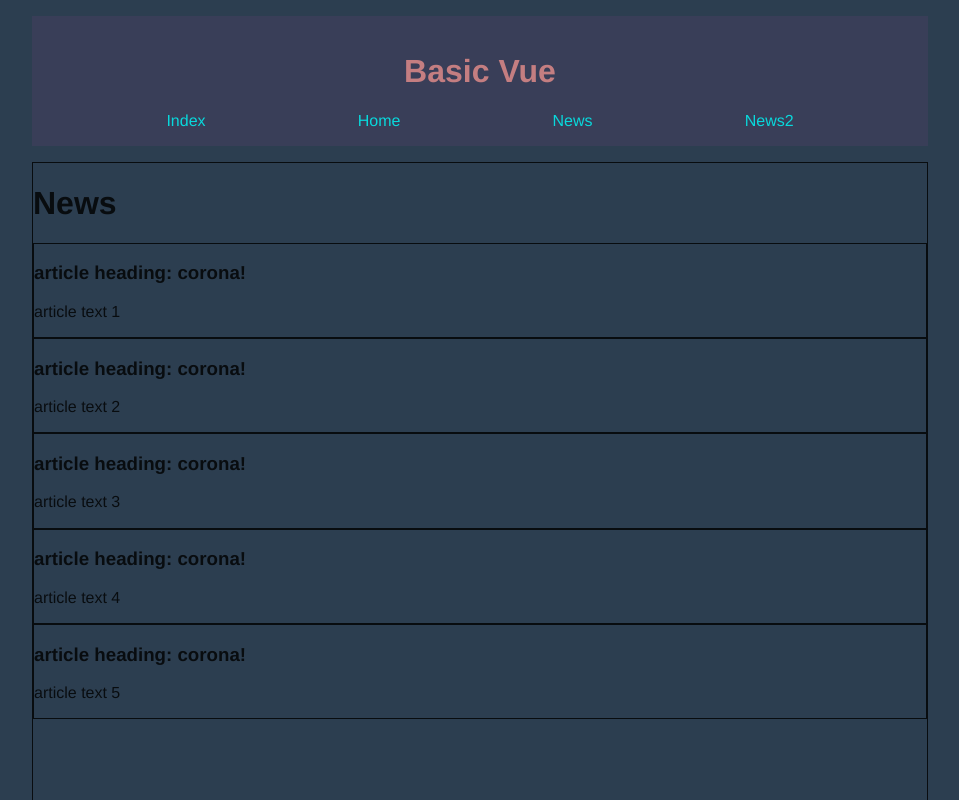
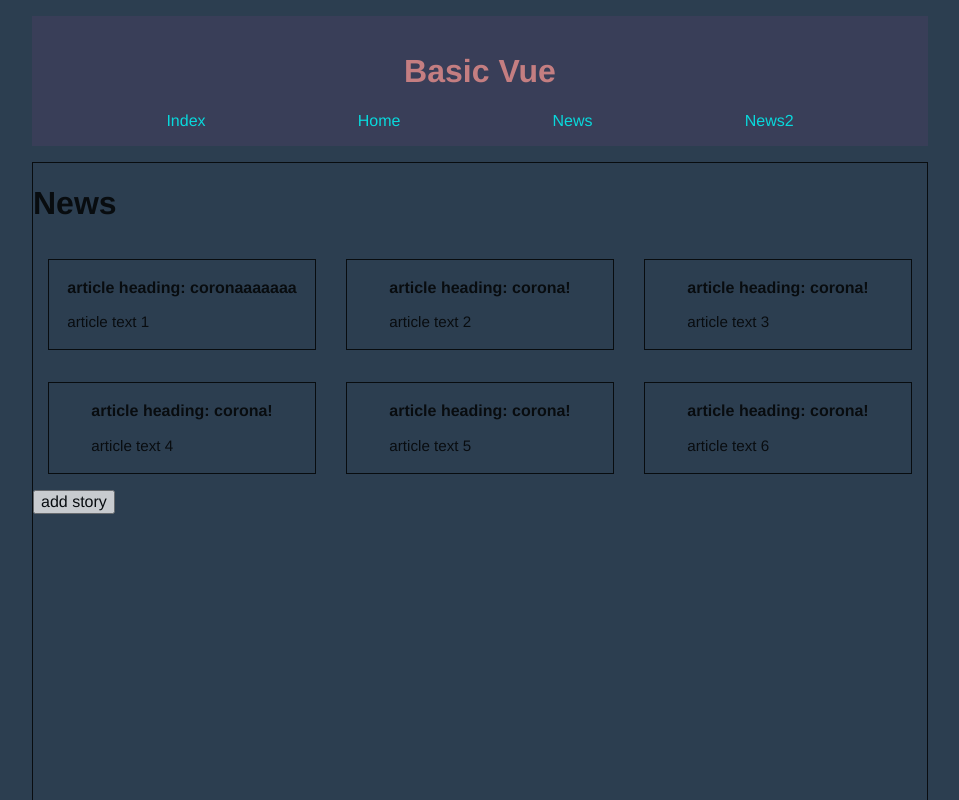
Before and after one commit to ok1a/basic-vue, a Vue app in the folder basic-vue/: page /#/news2 in a window 1280 px wide. Shown: the top 800 px of the page, without its empty margins (160-1119 px from the left). Built offline with nearby package versions, Linux system fonts and the light colour scheme.

Commit message:
Testing reactivity with add article function. Working

```diff
--- a/basic-vue/src/components/Card.vue
+++ b/basic-vue/src/components/Card.vue
@@ -21,5 +21,16 @@ export default {
 <style scoped>
 .card {
   border: 1px solid black;
+  width: 29%;
+  padding: 0.2rem;
+  margin: 1rem auto;
+  display: flex;
+  justify-content: center;
+}
+h3 {
+  font-size: 1rem;
+}
+p {
+  font-size: 0.95rem;
 }
 </style>
--- a/basic-vue/src/components/Section.vue
+++ b/basic-vue/src/components/Section.vue
@@ -1,19 +1,14 @@
 <template>
   <section>
     <h1>News</h1>
-    <div>
-      <!-- <div v-for="(news, index) in newsArr" :key="index"> -->
-      <!-- <h2>
-          {{ news.heading }}
-        </h2>
-        <p>{{ news.article }}</p> -->
+    <div class="cards-holder">
       <Card
         v-for="(news, index) in newsArr"
         :key="index"
         v-bind:article="news"
       />
-      <!-- </div> -->
     </div>
+    <button v-on:click="addArticle">add story</button>
   </section>
 </template>
 
@@ -25,16 +20,22 @@ export default {
   data: function() {
     return {
       newsArr: [
-        { heading: 'corona!', article: 'article text 1' },
+        { heading: 'coronaaaaaaa', article: 'article text 1' },
         { heading: 'corona!', article: 'article text 2' },
         { heading: 'corona!', article: 'article text 3' },
         { heading: 'corona!', article: 'article text 4' },
         { heading: 'corona!', article: 'article text 5' },
+        { heading: 'corona!', article: 'article text 6' },
       ],
     };
   },
   components: {
     Card,
+  },
+  methods: {
+    addArticle: function() {
+      this.newsArr.push({ heading: 'new story', article: 'new article text' });
+    },
   },
 };
 </script>
@@ -45,4 +46,11 @@ section {
   height: 100%;
   padding-bottom: 20rem;
 }
+
+.cards-holder {
+  display: flex;
+  flex-direction: row;
+  justify-content: space-between;
+  flex-wrap: wrap;
+}
 </style>
```
